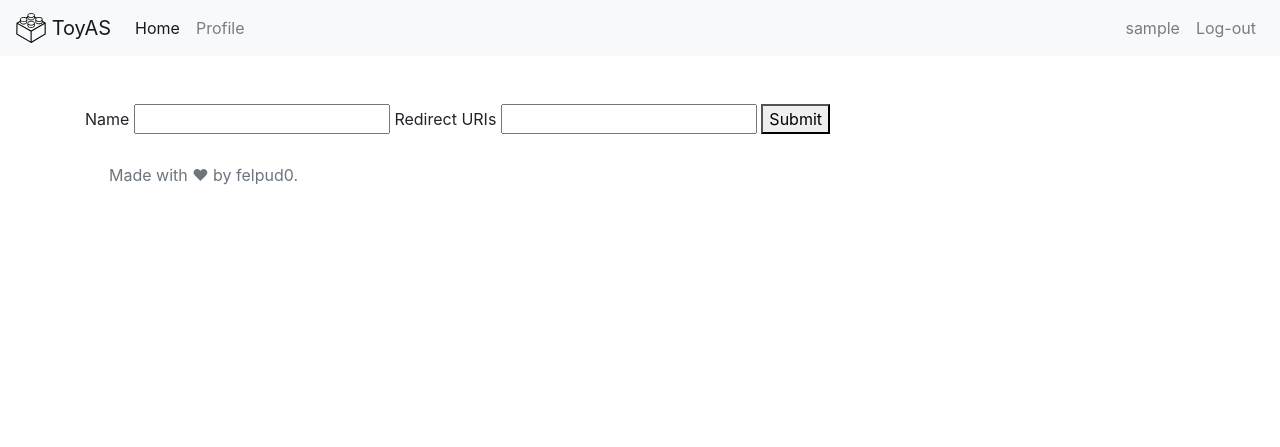
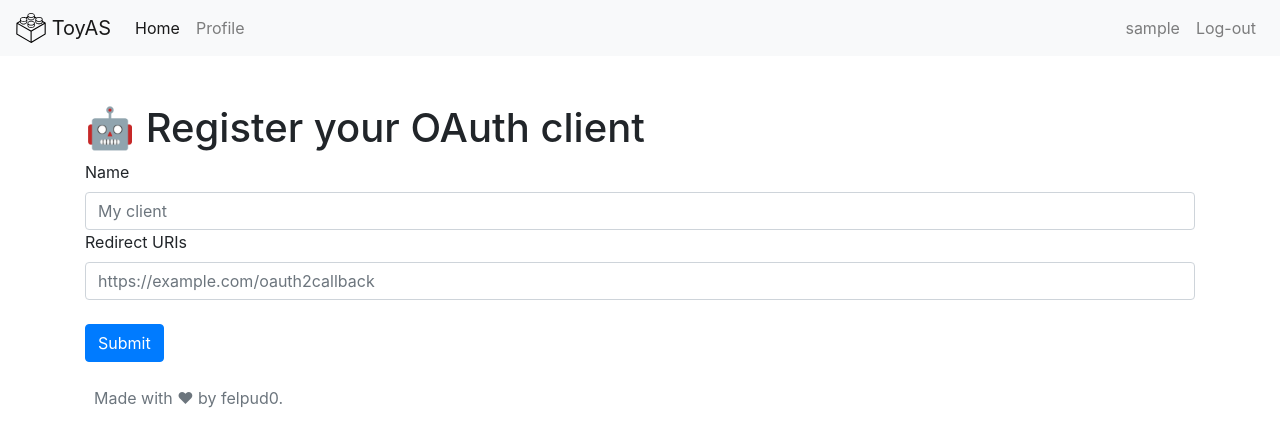
Before and after one commit to epilehpsy/ToyAS, a Flask app: page /client_register in a window 1280 px wide. Shown: the top 447 px of the page. Run offline with Flask 3, Linux system fonts and the light colour scheme; the visitor is signed in with stand-in values (Sample User, id 1).

Commit message:
boostraped client reg

```diff
--- a/templates/client_register.html
+++ b/templates/client_register.html
@@ -2,19 +2,19 @@
 {% block title %}Register your OAuth client{% endblock %}
 {% block content %}
 
+<h1>🤖 Register your OAuth client</h1>
 <div>
-
     <form action="{{ url_for('client_register') }}" method="POST">
 
         <label for="name">Name</label>
-        <input type="text" id="name" name="name">
+        <input type="text" class="form-control" name="name" placeholder="My client" required>
 
         <label for="redirect_uri">Redirect URIs</label>
-        <input type="text" id="redirect_uris" name="redirect_uris">
-
-        <button type="submit">Submit</button>
-
+        <input type="url" class="form-control" name="redirect_uris" placeholder="https://example.com/oauth2callback" required>
+        <br>
+        <button type="submit" class="btn btn-primary">Submit</button>
     </form>
 
+</div>
 
 {% endblock %}
```
